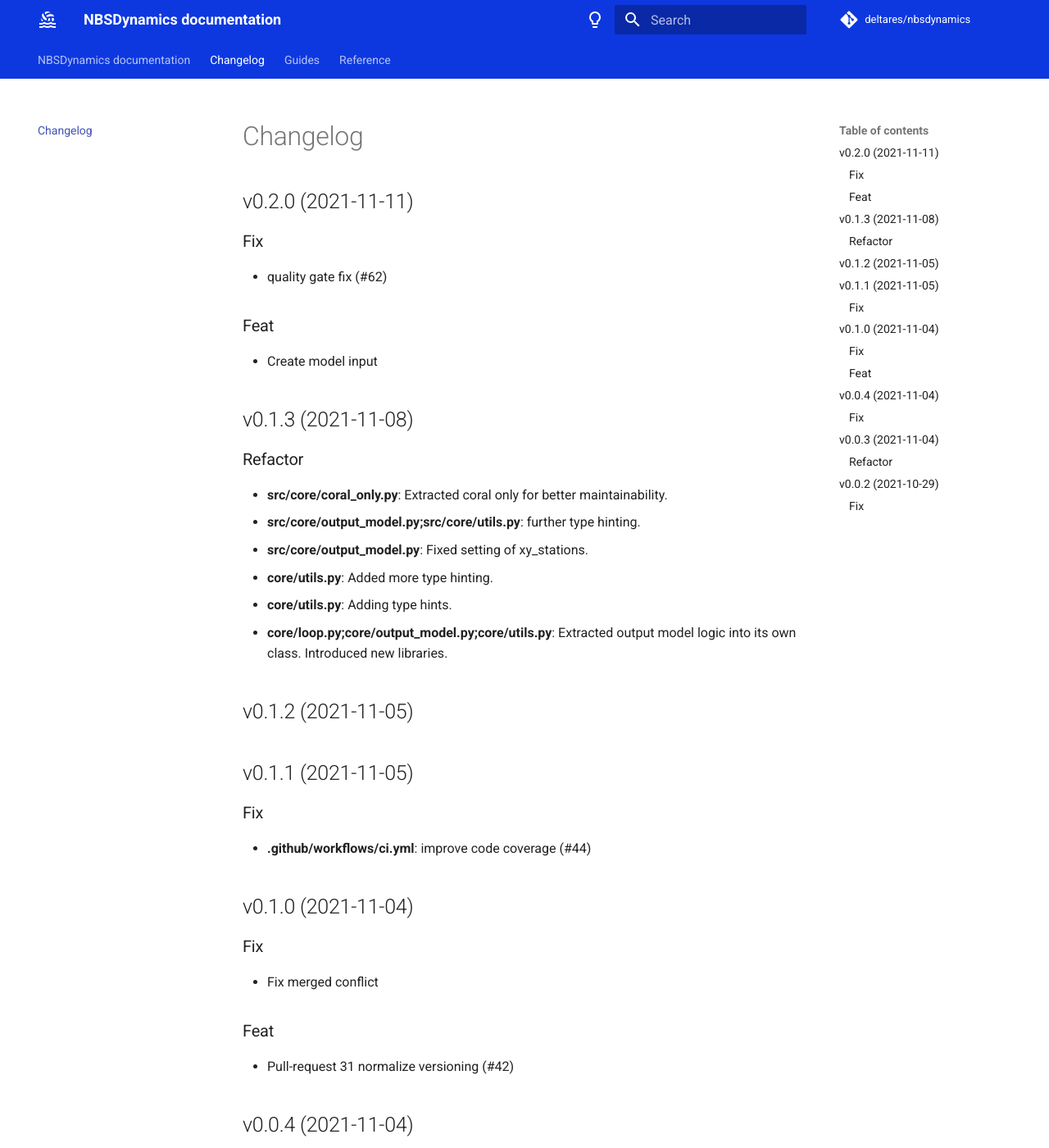
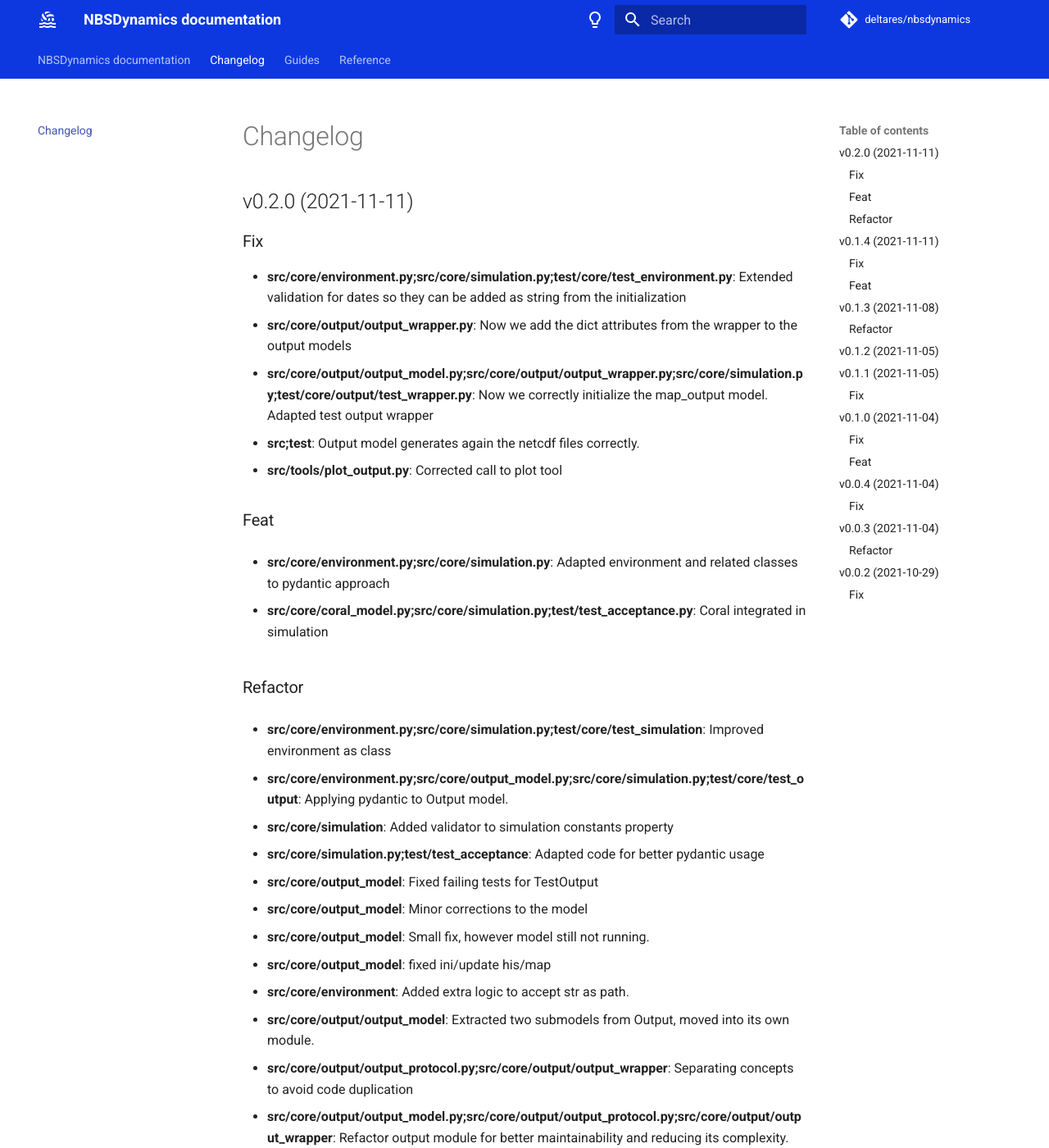
Before and after one commit to Deltares-research/NBSDynamics, an MkDocs documentation site: the page built from docs/changelog.md, in a window 1280 px wide and 1400 px high. Shown: the whole window at 82% size. Built offline with MkDocs 1.6.1 and Material for MkDocs 9.7.7, drawn with Linux system fonts in a browser that asks for light colours; comment, search, counter and statistics services are not loaded; some of the changed text lies outside the part shown.

Commit message:
ci(pyproject.toml;src/core/__init__.py): Bumped manually to 0.2.0

```diff
--- a/docs/changelog.md
+++ b/docs/changelog.md
@@ -1,5 +1,53 @@
+## v0.2.0 (2021-11-11)
 
-## v0.2.0 (2021-11-11)
+### Fix
+
+- **src/core/environment.py;src/core/simulation.py;test/core/test_environment.py**: Extended validation for dates so they can be added as string from the initialization
+- **src/core/output/output_wrapper.py**: Now we add the dict attributes from the wrapper to the output models
+- **src/core/output/output_model.py;src/core/output/output_wrapper.py;src/core/simulation.py;test/core/output/test_wrapper.py**: Now we correctly initialize the map_output model. Adapted test output wrapper
+- **src;test**: Output model generates again the netcdf files correctly.
+- **src/tools/plot_output.py**: Corrected call to plot tool
+
+### Feat
+
+- **src/core/environment.py;src/core/simulation.py**: Adapted environment and related classes to pydantic approach
+
+- **src/core/coral_model.py;src/core/simulation.py;test/test_acceptance.py**: Coral integrated in simulation
+
+### Refactor
+
+- **src/core/environment.py;src/core/simulation.py;test/core/test_simulation**: Improved environment as class
+
+- **src/core/environment.py;src/core/output_model.py;src/core/simulation.py;test/core/test_output**: Applying pydantic to Output model.
+
+- **src/core/simulation**: Added validator to simulation constants property
+
+- **src/core/simulation.py;test/test_acceptance**: Adapted code for better pydantic usage
+
+- **src/core/output_model**: Fixed failing tests for TestOutput
+
+- **src/core/output_model**: Minor corrections to the model
+
+- **src/core/output_model**: Small fix, however model still not running.
+
+- **src/core/output_model**: fixed ini/update his/map
+
+- **src/core/environment**: Added extra logic to accept str as path.
+
+- **src/core/output/output_model**: Extracted two submodels from Output, moved into its own module.
+
+- **src/core/output/output_protocol.py;src/core/output/output_wrapper**: Separating concepts to avoid code duplication
+
+- **src/core/output/output_model.py;src/core/output/output_protocol.py;src/core/output/output_wrapper**: Refactor output module for better maintainability and reducing its complexity.
+
+- **test/core/output/test_wrapper**: Moved test to mirror src structure
+
+- **src/core/output/**: Extended docstrings for output_protocol; Generated coverage tests for output_model. Fixed simulation calls to output initialization.
+
+- **test_output_wrapper**: Renamed filename to match src tested file
+
+
+## v0.1.4 (2021-11-11)
 
 ### Fix
 
--- a/pyproject.toml
+++ b/pyproject.toml
@@ -1,6 +1,6 @@
 [tool.poetry]
 name = "NBSDynamics"
-version = "0.1.4"
+version = "0.2.0"
 description = "A biophysical model framework written in Python to make simulations on coral development based on four environmental factors: (1) light; (2) flow; (3) temperature; and (4) acidity. For the hydrodynamics, the model can be coupled to Delft3D Flexible Mesh; a hydrodynamic model developed at Deltares."
 authors = ["Jasper Dijkstra <jasper.dijkstra@deltares.nl>"]
 maintainers = ["Carles S. Soriano Perez <carles.sorianoperez@deltares.nl>"]
@@ -41,7 +41,7 @@ pre-commit = "^2.15.0"
 name = "cz_conventional_commits"
 changelog_file = "docs/changelog.md"
 update_changelog_on_bump = true
-version = "0.1.4"
+version = "0.2.0"
 tag_format = "v$major.$minor.$patch"
 version_files = [
     "src/core/__init__.py",
--- a/src/core/__init__.py
+++ b/src/core/__init__.py
@@ -1,4 +1,4 @@
-__version__ = "0.1.4"
+__version__ = "0.2.0"
 __all__ = [
     "coral_model",
     "hydrodynamics",
```
